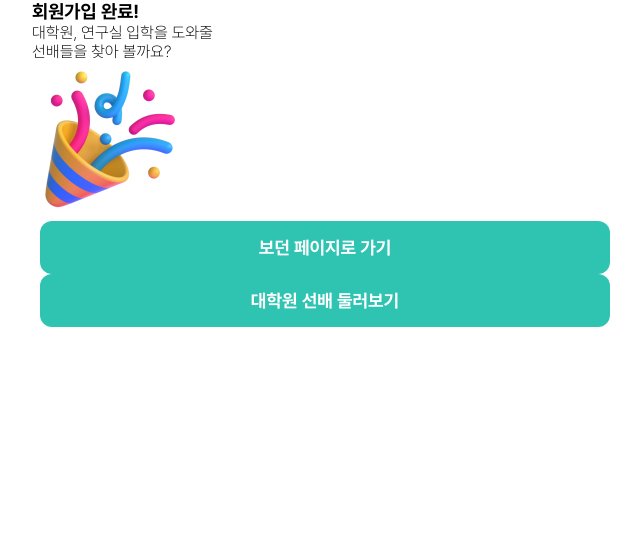
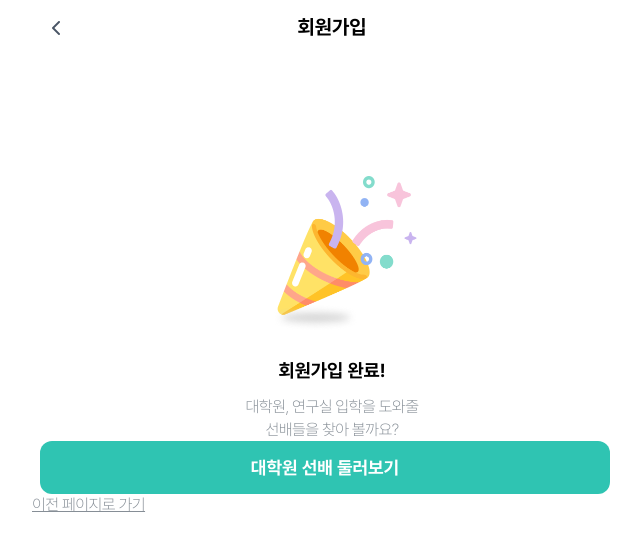
Before and after one commit to WE-ARE-RACCOONS/postgraduate-front, a Next.js app: page /signup/done in a window 1280 px wide. Shown: the top 550 px of the page, without its empty margins (308-949 px from the left). Built offline with nearby package versions, Linux system fonts and the light colour scheme; no server answers.

Commit message:
RAC-268 feat: nextBtn 분기 설정

```diff
--- a/src/app/signup/done/page.tsx
+++ b/src/app/signup/done/page.tsx
@@ -9,7 +9,8 @@ import useModal from '@/hooks/useModal';
 import { createPortal } from 'react-dom';
 import DimmedModal from '@/components/Modal/DimmedModal';
 import { useRouter } from 'next/navigation';
-
+import BackHeader from '@/components/Header/BackHeader';
+import styled from 'styled-components';
 function SignUpDonePage() {
   const prevPath = useAtomValue(prevPathAtom);
   const userType = useAtomValue(userTypeAtom);
@@ -20,36 +21,40 @@ function SignUpDonePage() {
 
   return (
     <div>
+      <BackHeader headerText='회원가입'/>
+      <div style={{textAlign:'center',marginTop:'7.5rem'}}>
+      <Image
+        src={party_popper}
+        width={172}
+        height={172}
+        style={{marginBottom:'0.46rem'}}
+        alt="회원가입 축하 이미지"
+      />
       {userType == 'junior' && (
         <>
           <h3>회원가입 완료!</h3>
-          <div>
+          <DoneFont>
             대학원, 연구실 입학을 도와줄
             <br />
             선배들을 찾아 볼까요?
-          </div>
+          </DoneFont>
         </>
       )}
       {userType == 'senior' && (
         <>
           <h3>선배 회원가입이 완료됐어요</h3>
-          <div>
+          <DoneFont>
             영업일 기준 48시간 안에 선배 회원으로 승인돼요
             <br />
             승인되면 카카오 알림톡으로 알려드릴게요!
-          </div>
+          </DoneFont>
         </>
       )}
-      <Image
-        src={party_popper}
-        width={156}
-        height={156}
-        alt="회원가입 축하 이미지"
-      />
+      </div>
       {userType == 'junior' && (
         <div>
-          <NextBtn kind="route" url={prevPath} btnText="보던 페이지로 가기" />
           <NextBtn kind="route" url="/" btnText="대학원 선배 둘러보기" />
+          <NextBtn kind="prev" url={prevPath} btnText="이전 페이지로 가기" />
         </div>
       )}
       {userType == 'senior' && (
@@ -85,4 +90,16 @@ function SignUpDonePage() {
   );
 }
 
+const DoneFont = styled.div`
+color: #868E96;
+text-align: center;
+font-family: Pretendard;
+font-size: 1rem;
+font-style: normal;
+font-weight: 400;
+line-height: 140%; /* 1.4rem */
+letter-spacing: -0.03125rem;
+margin-top: 0.88rem;
+`;
+
 export default SignUpDonePage;
--- a/src/components/Button/NextBtn/NextBtn.styled.ts
+++ b/src/components/Button/NextBtn/NextBtn.styled.ts
@@ -19,3 +19,17 @@ line-height: normal;
 border: none;
 margin: 0 0.5rem;
 `
+export const BtnStylePrev = styled.button`
+color: #868E96;
+text-align: center;
+font-family: Pretendard;
+font-size: 1rem;
+font-style: normal;
+font-weight: 400;
+line-height: 140%; /* 1.4rem */
+letter-spacing: -0.03125rem;
+text-decoration-line: underline;
+border: none;
+background: none;
+
+`
--- a/src/components/Button/NextBtn/NextBtn.tsx
+++ b/src/components/Button/NextBtn/NextBtn.tsx
@@ -4,7 +4,7 @@ import { nickname, notDuplicate, phoneNumValidation } from '@/stores/signup';
 import { NextBtnProps } from '@/types/button/nextBtn';
 import { useAtomValue } from 'jotai';
 import { useRouter, usePathname } from 'next/navigation';
-import {BtnStyle} from './NextBtn.styled'
+import {BtnStyle,BtnStylePrev} from './NextBtn.styled'
 function NextBtn(props: NextBtnProps) {
   const userNick = useAtomValue(nickname);
   const notDupli = useAtomValue(notDuplicate);
@@ -25,10 +25,18 @@ function NextBtn(props: NextBtnProps) {
       router.push(props.url);
       return;
     }
+    if (props.kind == 'prev') {
+      router.push(props.url);
+      return;
+    }
   };
 
   return (
-  <BtnStyle onClick={handleClick}>{props.btnText}</BtnStyle>
+    <div>
+        {props.kind == 'next' && <BtnStyle onClick={handleClick}>{props.btnText}</BtnStyle>}
+  {props.kind == 'route' && <BtnStyle onClick={handleClick}>{props.btnText}</BtnStyle>}
+  {props.kind == 'prev' && <BtnStylePrev onClick={handleClick}>{props.btnText}</BtnStylePrev>}
+  </div>
   );
 }
 
--- a/src/types/button/nextBtn.ts
+++ b/src/types/button/nextBtn.ts
@@ -1,4 +1,4 @@
-export type btnKind = 'next' | 'route';
+export type btnKind = 'next' | 'route'|'prev';
 
 export interface NextBtnProps {
   kind: btnKind;
```
Also changed, not shown: public/party_popper.png.
